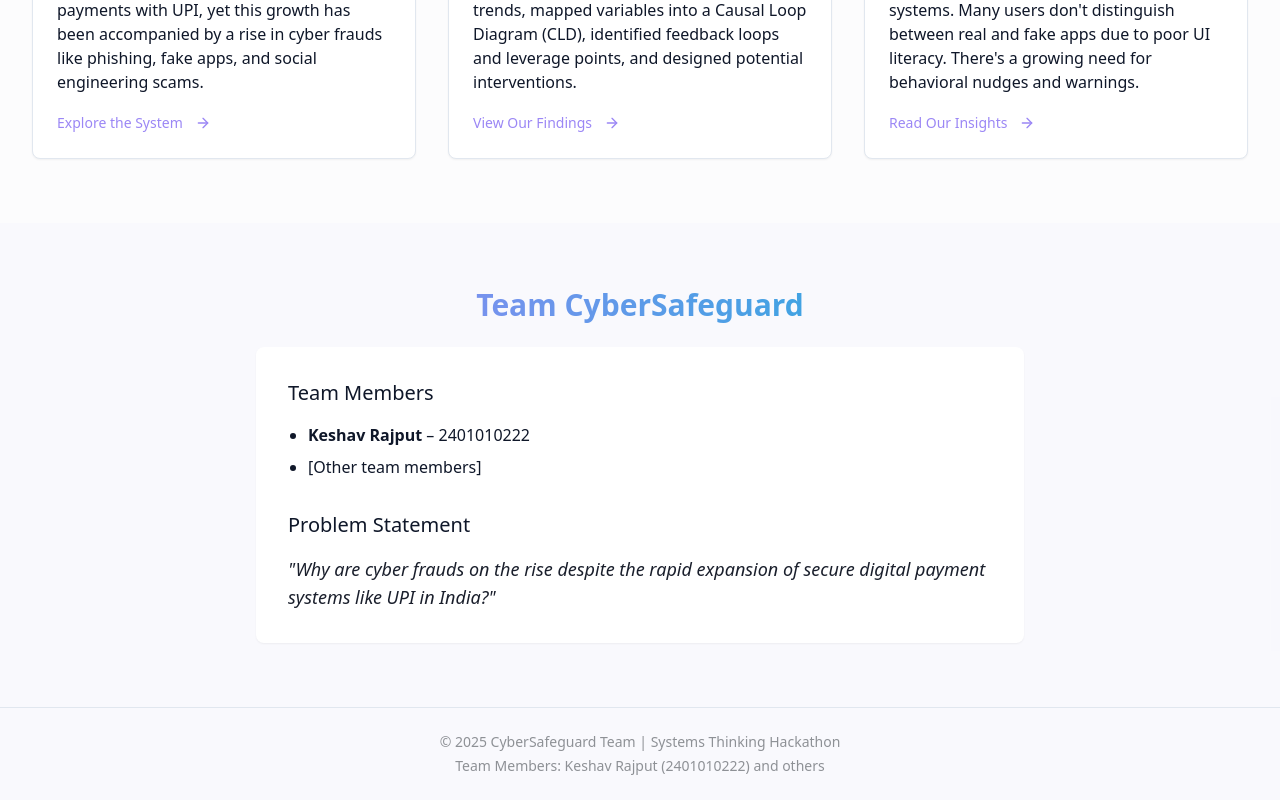
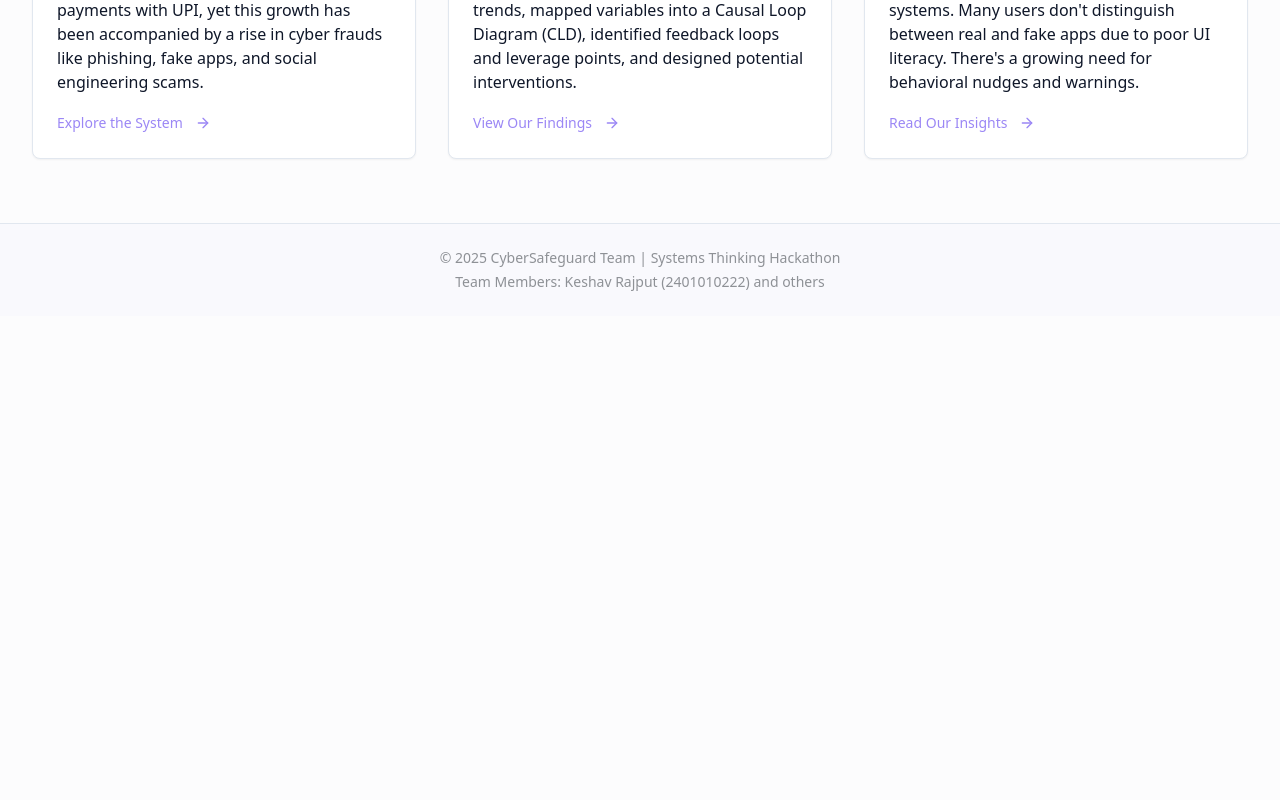
Before and after one commit to AlgoAditya21/cyber-trust-nexus, a React (Vite) app: page / in a window 1280 px wide. Shown: the part 874-1674 px from the top of the page. After the commit the page ends 1190 px from the top, so only its background shows below. Built offline with nearby package versions, Linux system fonts and the light colour scheme.

Commit message:
Remove team section from home page
Removes the "Team CyberSafeguard" section from the home page.

```diff
--- a/src/pages/Index.tsx
+++ b/src/pages/Index.tsx
@@ -93,28 +93,6 @@ const Index = () => {
           </Card>
         </div>
       </section>
-
-      <section className="py-16 bg-cyber-light/30">
-        <div className="container">
-          <div className="max-w-3xl mx-auto">
-            <h2 className="text-3xl font-bold mb-6 text-center gradient-text">Team CyberSafeguard</h2>
-            <div className="bg-white rounded-lg p-8 shadow-sm">
-              <h3 className="text-xl font-medium mb-4">Team Members</h3>
-              <ul className="list-disc pl-5 space-y-2">
-                <li><span className="font-semibold">Keshav Rajput</span> – 2401010222</li>
-                <li>[Other team members]</li>
-              </ul>
-
-              <div className="mt-8">
-                <h3 className="text-xl font-medium mb-4">Problem Statement</h3>
-                <p className="text-lg italic text-cyber-dark font-medium">
-                  "Why are cyber frauds on the rise despite the rapid expansion of secure digital payment systems like UPI in India?"
-                </p>
-              </div>
-            </div>
-          </div>
-        </div>
-      </section>
     </Layout>
   );
 };
```
